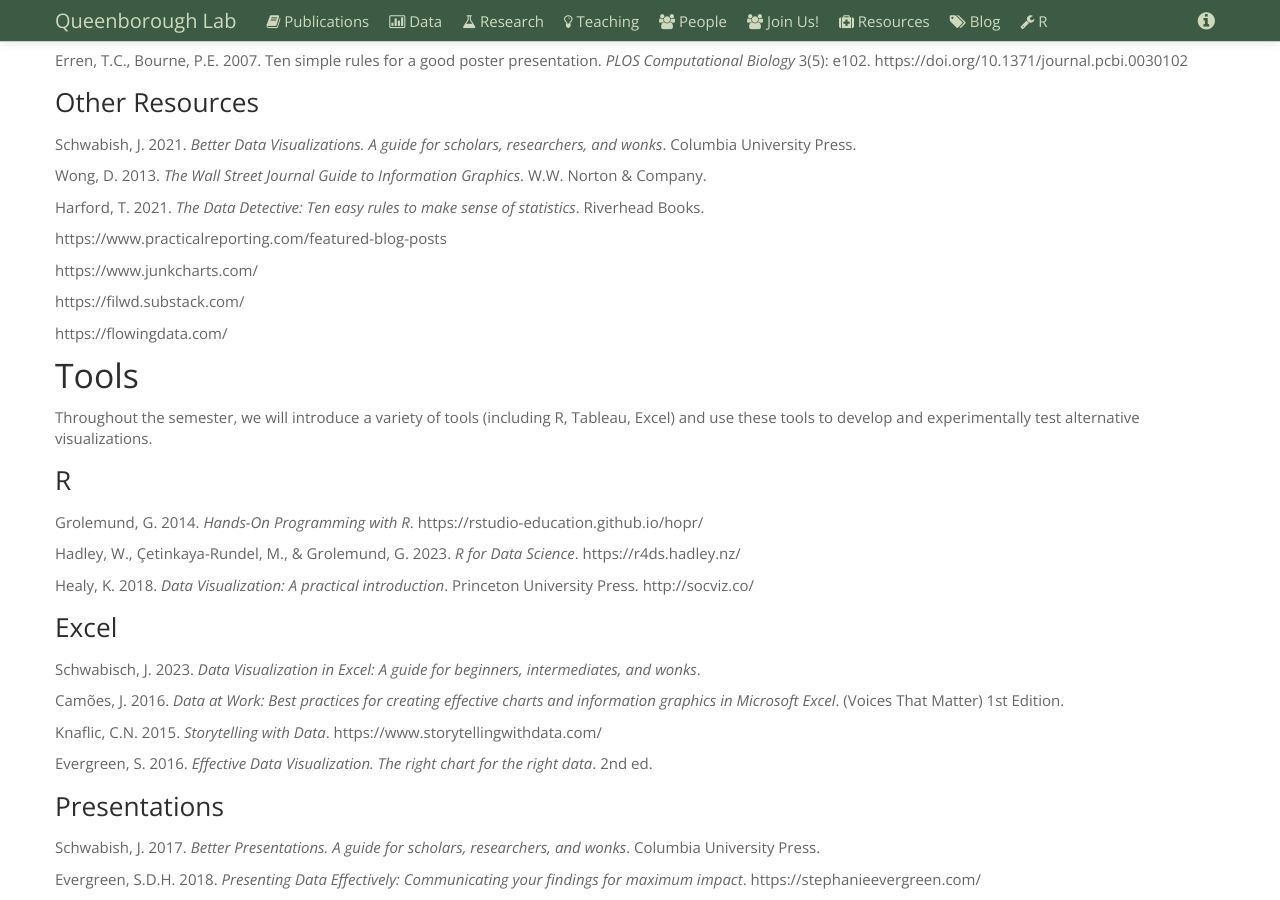
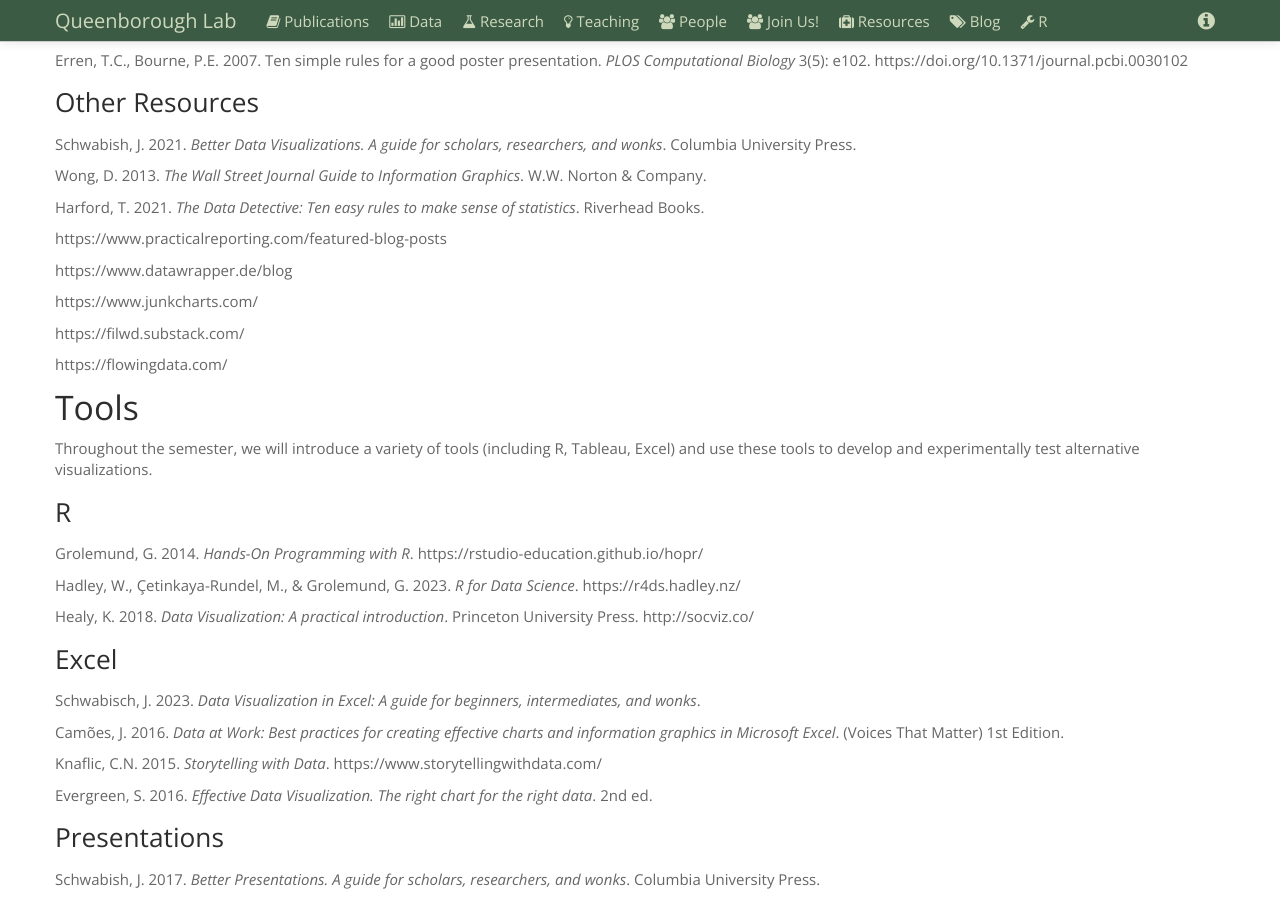
Before and after one commit to saq/saq.github.io, a Jekyll site: the page built from data-viz.md, in a window 1280 px wide and 900 px high, scrolled down 924 px. Built offline with Jekyll 4.4.1, drawn with Linux system fonts in a browser that asks for light colours; our own code applies the rules of GitHub Pages for plain Markdown files; some of the changed lines change nothing that is shown.

Commit message:
Update data-viz.md

```diff
--- a/data-viz.md
+++ b/data-viz.md
@@ -47,6 +47,8 @@ Harford, T. 2021. *The Data Detective: Ten easy rules to make sense of statistic
 
 https://www.practicalreporting.com/featured-blog-posts
 
+https://www.datawrapper.de/blog
+
 https://www.junkcharts.com/
 
 https://filwd.substack.com/
```
